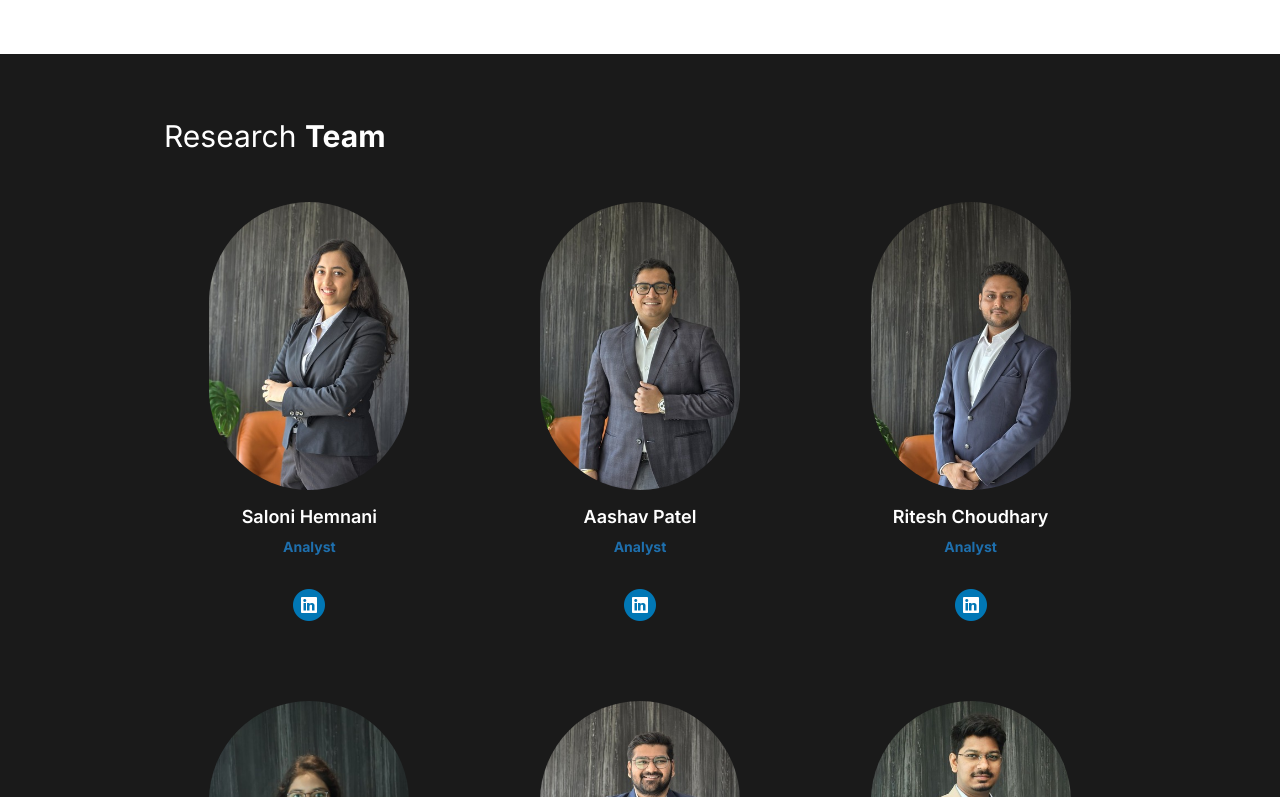
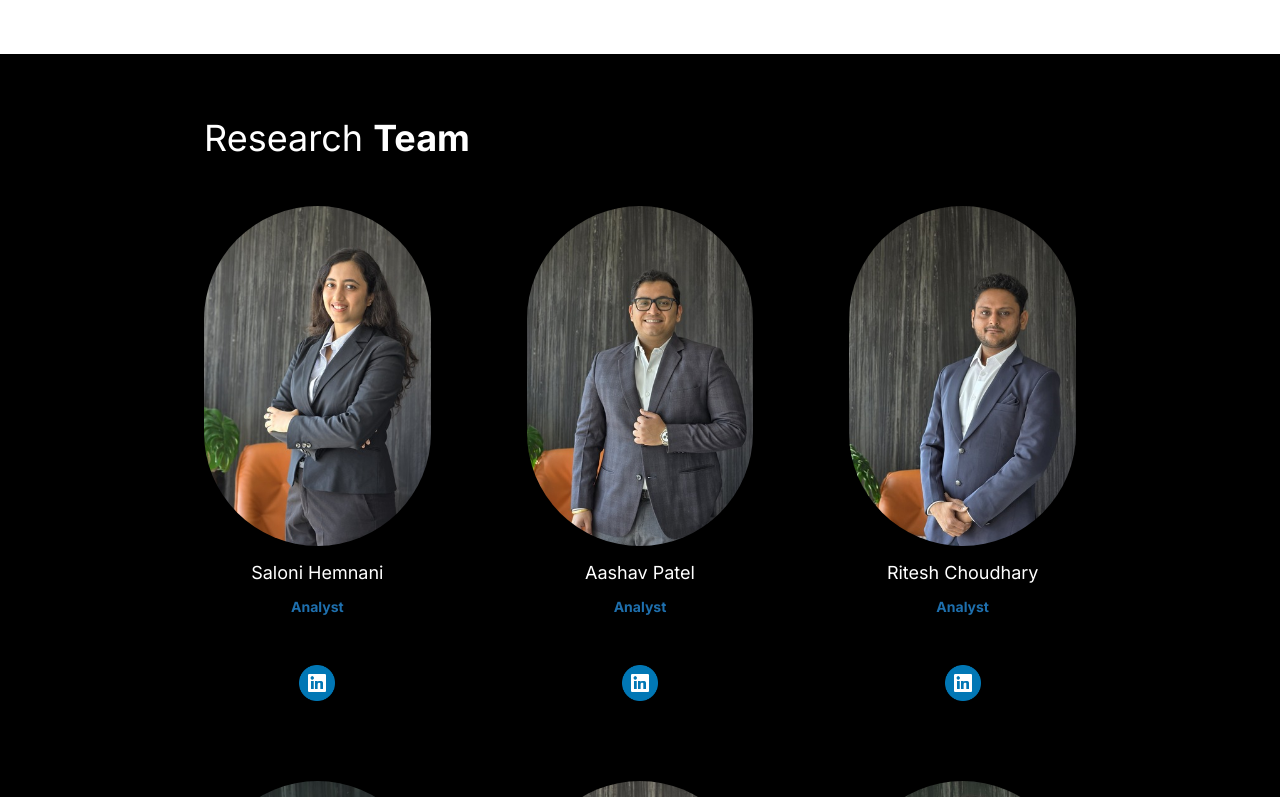
Before and after one commit to yoursTrulyChandan/molecule-website, a Next.js app: page /about-us in a window 1280 px wide. Shown: the part 2143-2940 px from the top of the page. Built offline with nearby package versions, Linux system fonts and the light colour scheme.

Commit message:
Team grid alignment and chart x-axis overlapping fixed

```diff
--- a/src/app/about-us/page.tsx
+++ b/src/app/about-us/page.tsx
@@ -110,10 +110,10 @@ export default async function AboutUsPage() {
       </section>
 
       {/* Research Team */}
-      <section id="team" className="bg-dark py-16">
-        <div className="max-w-250 mx-auto px-6">
+      <section id="team" className="bg-black py-16">
+        <div className="max-w-250 mx-auto px-10 lg:px-16">
           <AnimateWhenVisible animation="fade-left">
-            <h2 className="text-3xl text-white mb-12">
+            <h2 className="text-4xl text-white mb-12 font-normal">
               Research <span className="font-bold">Team</span>
             </h2>
           </AnimateWhenVisible>
--- a/src/components/about/CumulativeChart.tsx
+++ b/src/components/about/CumulativeChart.tsx
@@ -47,24 +47,34 @@ export default function CumulativeChart({ data }: Props) {
         ))}
 
         <path d={line("cumPortfolio")} fill="none" stroke="#4285F4" strokeWidth={5} />
-        {data.map((d, i) => (
+        {data.map((d, i) => {
+          const labelY = y(d.cumPortfolio) - 18;
+          return (
             <g key={`p-${i}`}>
               <circle cx={x(i)} cy={y(d.cumPortfolio)} r={5} fill="#4285F4" />
-            <text x={x(i)} y={y(d.cumPortfolio) - 18} textAnchor="middle" fontSize={16} fill="#4285F4" fontWeight="bold" stroke="white" strokeWidth={4} paintOrder="stroke">
+              {labelY < chartH - padB && (
+                <text x={x(i)} y={labelY} textAnchor="middle" fontSize={16} fill="#4285F4" fontWeight="bold" stroke="white" strokeWidth={4} paintOrder="stroke">
                   {d.cumPortfolio}
                 </text>
+              )}
             </g>
-        ))}
+          );
+        })}
 
         <path d={line("cumBenchmark")} fill="none" stroke="#EA4335" strokeWidth={5} />
-        {data.map((d, i) => (
+        {data.map((d, i) => {
+          const labelY = y(d.cumBenchmark) + 26;
+          return (
             <g key={`b-${i}`}>
               <circle cx={x(i)} cy={y(d.cumBenchmark)} r={5} fill="#EA4335" />
-            <text x={x(i)} y={y(d.cumBenchmark) + 26} textAnchor="middle" fontSize={16} fill="#EA4335" fontWeight="bold" stroke="white" strokeWidth={4} paintOrder="stroke">
+              {labelY < chartH - padB && (
+                <text x={x(i)} y={labelY} textAnchor="middle" fontSize={16} fill="#EA4335" fontWeight="bold" stroke="white" strokeWidth={4} paintOrder="stroke">
                   {d.cumBenchmark}
                 </text>
+              )}
             </g>
-        ))}
+          );
+        })}
 
         {data.map((d, i) => (
           <text
--- a/src/components/about/TeamGrid.tsx
+++ b/src/components/about/TeamGrid.tsx
@@ -3,11 +3,11 @@ import type { TeamMember } from "@/data/team";
 
 export default function TeamGrid({ members }: { members: TeamMember[] }) {
   return (
-    <div className="grid grid-cols-1 sm:grid-cols-3 gap-x-10 gap-y-20 max-w-250 mx-auto">
+    <div className="grid grid-cols-1 sm:grid-cols-3 sm:gap-x-24 gap-y-20 max-w-250 mx-auto">
       {members.map((m) => (
         <div key={m.name} className="flex flex-col items-center text-center">
           {/* Oval / pill portrait */}
-          <div className="relative w-80 h-120 sm:w-50 sm:h-72 rounded-t-full rounded-b-full overflow-hidden">
+          <div className="relative w-80 h-120 sm:w-full sm:h-auto sm:aspect-2/3 rounded-t-full rounded-b-full overflow-hidden">
             <Image
               src={m.image}
               alt={m.name}
@@ -17,19 +17,19 @@ export default function TeamGrid({ members }: { members: TeamMember[] }) {
             />
           </div>
 
-          <h4 className="mt-4 text-lg font-semibold text-white leading-tight">
+          <h4 className="mt-4 text-lg font-normal text-white leading-tight">
             {m.name}
           </h4>
-          <p className="mt-2 text-sm font-bold text-brand">{m.title}</p>
+          <p className="mt-3 text-sm font-bold text-brand">{m.title}</p>
 
           <a
             href={m.linkedin}
             target="_blank"
             rel="noopener noreferrer"
-            className="mt-8"
+            className="mt-12"
             aria-label={`${m.name} on LinkedIn`}
           >
-            <Image src="/images/linkedin.png" alt="LinkedIn" width={32} height={32} />
+            <Image src="/images/linkedin.png" alt="LinkedIn" width={36} height={36} />
           </a>
         </div>
       ))}
--- a/src/components/layout/Header.tsx
+++ b/src/components/layout/Header.tsx
@@ -29,7 +29,7 @@ export default function Header() {
   return (
     <>
       <header className="fixed top-0 left-0 right-0 z-50 bg-white shadow-sm">
-        <div className="max-w-350 mx-auto px-6 flex h-16 items-center justify-between">
+        <div className="max-w-350 mx-auto px-6 flex h-15 items-center justify-between">
           <Link href="/">
             <Image src={SITE.logo} alt={SITE.name} width={160} height={40} className="h-4 lg:h-6 w-auto" priority />
           </Link>
```
Lines whose indentation alone changed are shown as unchanged.
